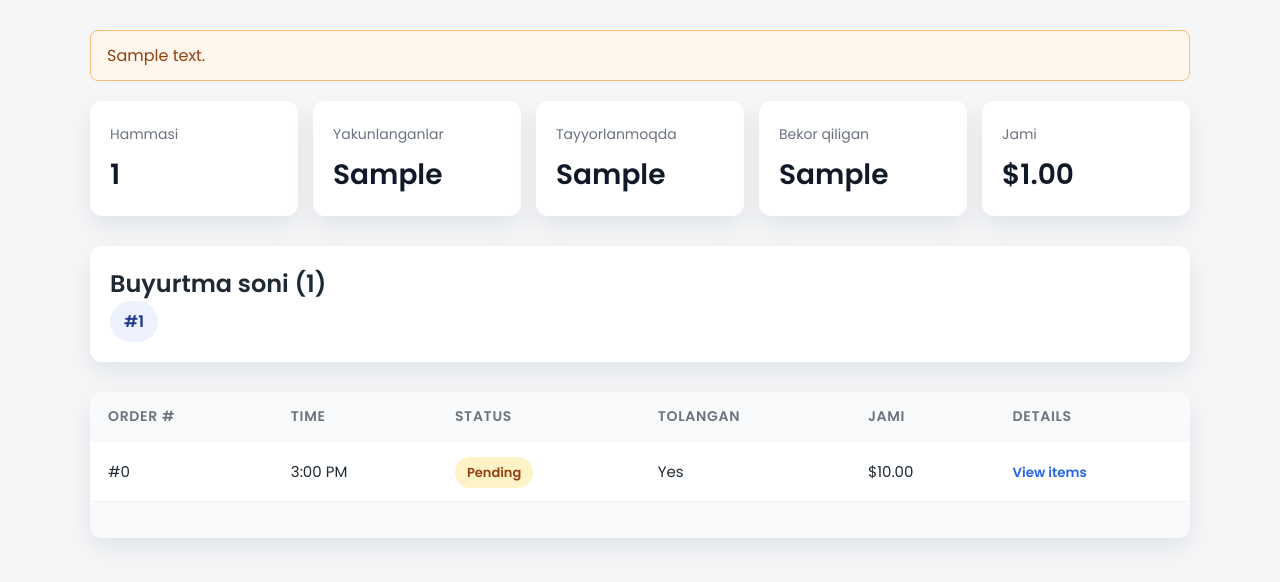
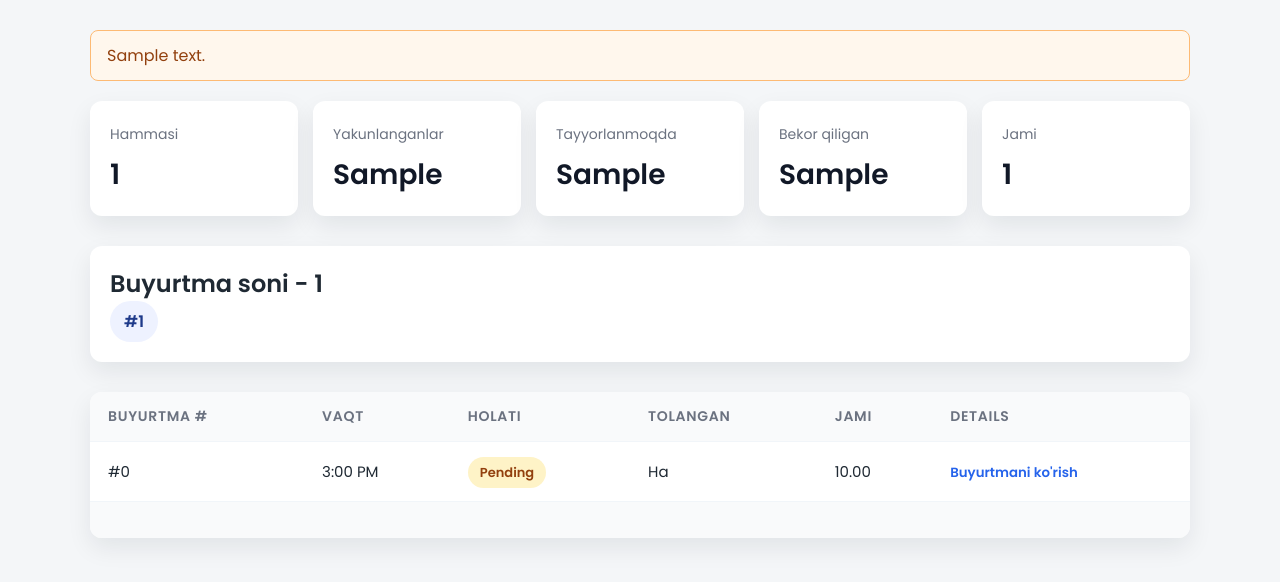
Before and after one commit to Komron0412/POS_system, a Django app: template templates/orders/end_of_day_report.html in a window 1280 px wide. Shown: the part 103-685 px from the top of the page. Run offline with Django 5.2, Linux system fonts and the light colour scheme; tables that the repository leaves empty hold one stand-in row (values such as "Sample post"); the template is opened without the code that fills it: values that come from a table or form of the project are taken from there, most other values are stand-ins (such as "Sample title", 1, 10 or a date in 2020).

Commit message:
some changes

```diff
--- a/config/settings.py
+++ b/config/settings.py
@@ -25,7 +25,7 @@ SECRET_KEY = "django-insecure-#16#5%hx%+a%b=8e!d+kvga0ad*6*926dpek%uf@o&9%)p)uay
 # SECURITY WARNING: don't run with debug turned on in production!
 DEBUG = True
 
-ALLOWED_HOSTS = []
+ALLOWED_HOSTS = ["*"]
 
 
 # Application definition
--- a/templates/menu/pos_dashboard.html
+++ b/templates/menu/pos_dashboard.html
@@ -255,7 +255,7 @@
                     document.getElementById('checkout-btn').disabled = true;
                     showNotification('Tozalandi', 'Muvaffiyaqatli');
                 } else {
-                    showNotification('Xato: ' + data.error, 'Xato');
+                    showNotification('Error: ' + data.error, 'Error');
                 }
             });
         }
--- a/templates/orders/end_of_day_report.html
+++ b/templates/orders/end_of_day_report.html
@@ -4,7 +4,7 @@
 <head>
     <meta charset="UTF-8">
     <meta name="viewport" content="width=device-width, initial-scale=1.0">
-    <title>End of Day Report</title>
+    <title>Kun hisoboti</title>
     <link rel="preconnect" href="https://fonts.googleapis.com">
     <link rel="preconnect" href="https://fonts.gstatic.com" crossorigin>
     <link href="https://fonts.googleapis.com/css2?family=Poppins:wght@400;500;600&display=swap" rel="stylesheet">
@@ -46,19 +46,19 @@
             </div>
             <div class="metric-card">
                 <span>Jami</span>
-                <strong>${{ total_sales|floatformat:2 }}</strong>
+                <strong>{{ total_sales }}</strong>
             </div>
         </section>
 
         <section class="order-numbers">
-            <h2>Buyurtma soni ({{ order_numbers|length }})</h2>
+            <h2>Buyurtma soni - {{ order_numbers|length }}</h2>
             <div class="order-number-list">
                 {% if order_numbers %}
                     {% for number in order_numbers %}
                         <span class="order-chip">#{{ number }}</span>
                     {% endfor %}
                 {% else %}
-                    <p>No orders for this day.</p>
+                    <p>Bu kun uchun buyurtmalar yoq</p>
                 {% endif %}
             </div>
         </section>
@@ -68,9 +68,9 @@
                 <table>
                     <thead>
                         <tr>
-                            <th>Order #</th>
-                            <th>Time</th>
-                            <th>Status</th>
+                            <th>Buyurtma #</th>
+                            <th>Vaqt</th>
+                            <th>Holati</th>
                             <th>Tolangan</th>
                             <th>Jami</th>
                             <th>Details</th>
@@ -86,10 +86,10 @@
                                         {{ order.get_status_display }}
                                     </span>
                                 </td>
-                                <td data-label="Paid">{{ order.is_paid|yesno:"Yes,No" }}</td>
-                                <td data-label="Total">${{ order.total_amount|floatformat:2 }}</td>
+                                <td data-label="Paid">{{ order.is_paid|yesno:"Ha,Yoq" }}</td>
+                                <td data-label="Total">{{ order.total_amount }}</td>
                                 <td data-label="Details">
-                                    <button class="toggle-btn" type="button" data-target="detail-{{ order.id }}">View items</button>
+                                    <button class="toggle-btn" type="button" data-target="detail-{{ order.id }}">Buyurtmani ko'rish</button>
                                 </td>
                             </tr>
                             <tr class="detail-row">
@@ -101,13 +101,13 @@
                                                 {% for item in order.items.all %}
                                                     <div class="detail-card">
                                                         <strong>{{ item.item.name }}</strong>
-                                                        <span>{{ item.quantity }} × ${{ item.price|floatformat:2 }} = ${{ item.subtotal|floatformat:2 }}</span>
+                                                        <span>{{ item.quantity }} × {{ item.price}} = {{ item.subtotal }}</span>
                                                     </div>
                                                 {% endfor %}
                                                 {% for combo in order.combos.all %}
                                                     <div class="detail-card">
                                                         <strong>{{ combo.combo.name }} (combo)</strong>
-                                                        <span>{{ combo.quantity }} × ${{ combo.price|floatformat:2 }} = ${{ combo.subtotal|floatformat:2 }}</span>
+                                                        <span>{{ combo.quantity }} × {{ combo.price }} = {{ combo.subtotal }}</span>
                                                     </div>
                                                 {% endfor %}
                                             </div>
@@ -122,7 +122,7 @@
                 </table>
             {% else %}
                 <div class="empty-state">
-                    No orders were found for this date. Complete a sale to begin tracking.
+                    Buyurtmalar topilmadi.Buyurtmani boshlang
                 </div>
             {% endif %}
         </section>
@@ -134,7 +134,7 @@
                 const panel = document.getElementById(targetId);
                 if (!panel) return;
                 panel.classList.toggle('active');
-                btn.textContent = panel.classList.contains('active') ? 'Hide items' : 'View items';
+                btn.textContent = panel.classList.contains('active') ? 'Yashirish' : "Ko'rsatish";
             });
         });
     </script>
```
Also changed, not shown: media/menu_items/images_yWTHAxh.jpeg (added), menu/migrations/0003_alter_combo_price_alter_menuitem_price.py (added), orders/migrations/0004_auto_20251120_2151.py (added), orders/migrations/0005_auto_20251120_2152.py (added).
